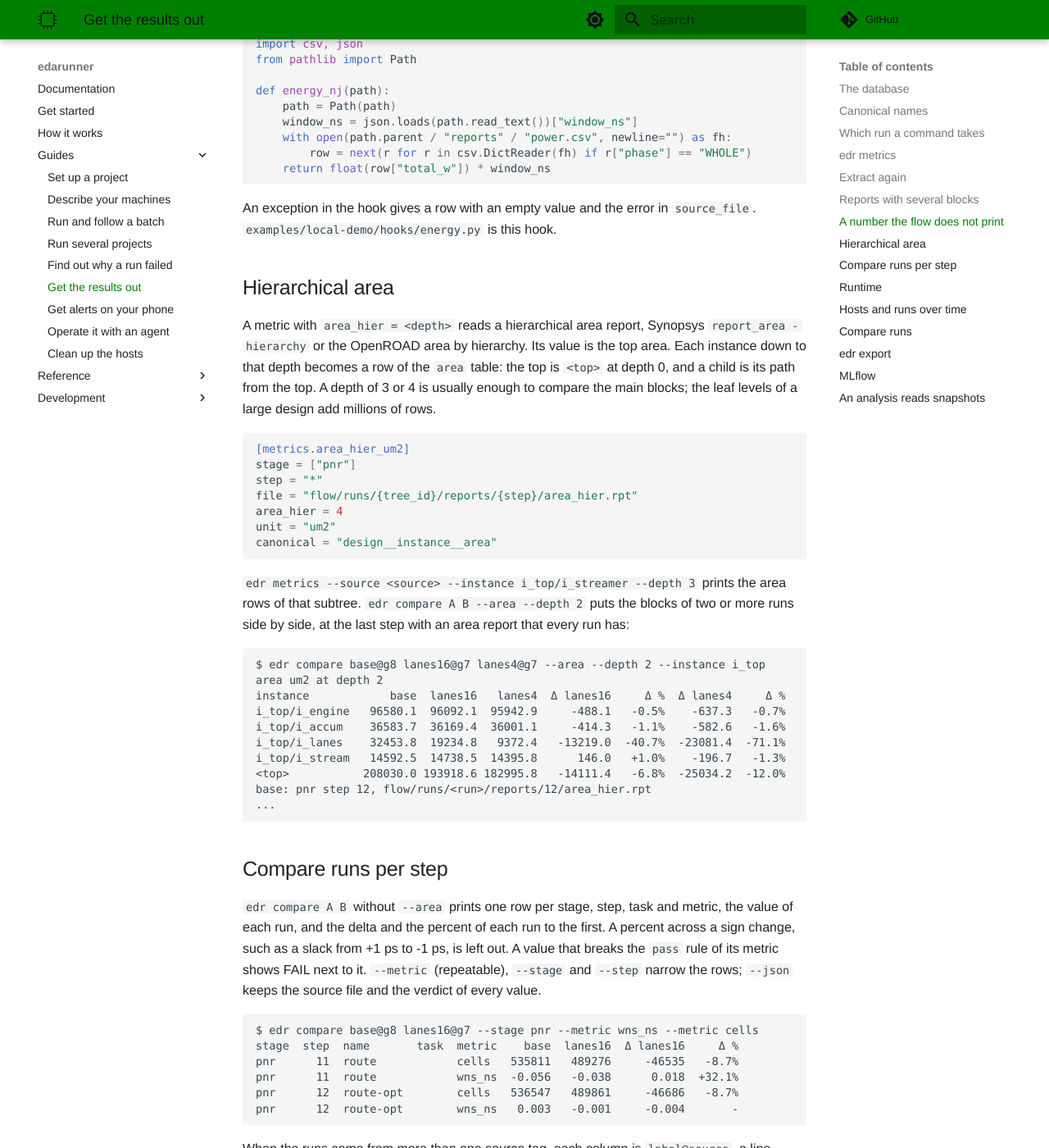
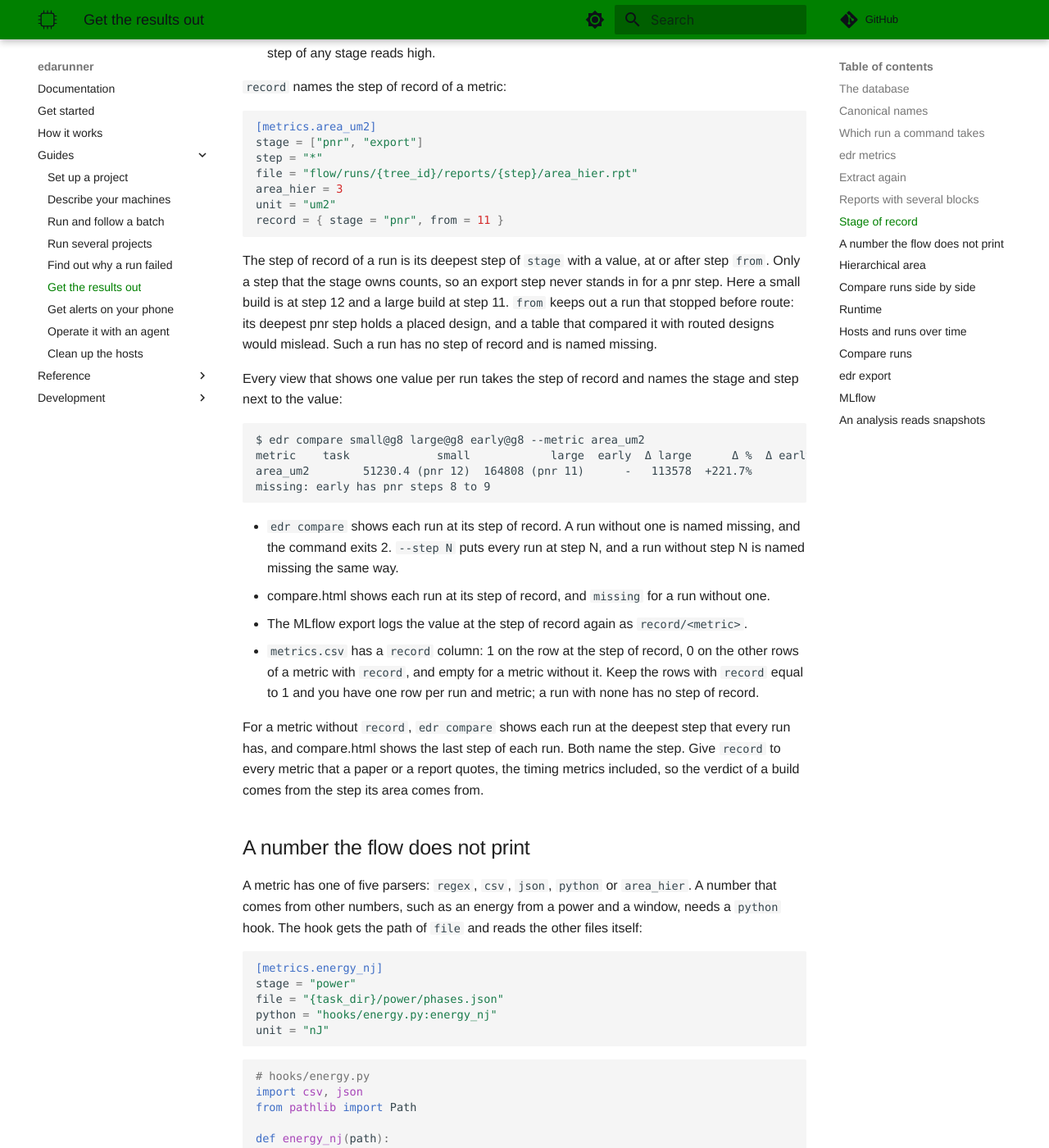
Before and after one commit to lionnus/edarunner, an MkDocs documentation site: the page built from docs/guides/results.md, in a window 1280 px wide and 1400 px high, scrolled down 5699 px. Shown: the whole window at 82% size. Built offline with MkDocs 1.6.1 and Material for MkDocs 9.7.7, drawn with Linux system fonts in a browser that asks for light colours; comment, search, counter and statistics services are not loaded; some of the changed text lies outside the part shown.

Commit message:
:memo: docs: Describe the stage of record

````diff
--- a/docs/guides/results.md
+++ b/docs/guides/results.md
@@ -223,6 +223,70 @@ pnr       11  route             -0.071  -0.047  flow/runs/<run>/reports/11/qor.r
 pnr       12  route-opt         -0.035   0.036  flow/runs/<run>/reports/12/qor.rpt:64
 ```
 
+## Stage of record
+
+A metric with `step = "*"` has one value per step, but a table that
+shows one number per run needs one step per run. The deepest step is
+often the wrong one, for two reasons:
+
+- The runs of one sweep can end at different steps. Say the small builds
+  of a sweep finish route-opt at step 12, while the large builds stop
+  after route at step 11 because route-opt does not fit their budget.
+  The deepest step that all of them have is 11, so a table of both
+  would show the small builds before route-opt.
+- A later stage can own later steps. An export stage that runs eco-route
+  and fillers after route-opt writes its own area reports at steps 13 to
+  15. Eco-route adds cells, so the area of an export step is not the
+  routed area, and the deepest step of any stage reads high.
+
+`record` names the step of record of a metric:
+
+```toml
+[metrics.area_um2]
+stage = ["pnr", "export"]
+step = "*"
+file = "flow/runs/{tree_id}/reports/{step}/area_hier.rpt"
+area_hier = 3
+unit = "um2"
+record = { stage = "pnr", from = 11 }
+```
+
+The step of record of a run is its deepest step of `stage` with a value,
+at or after step `from`. Only a step that the stage owns counts, so an
+export step never stands in for a pnr step. Here a small build is at
+step 12 and a large build at step 11. `from` keeps out a run that
+stopped before route: its deepest pnr step holds a placed design, and a
+table that compared it with routed designs would mislead. Such a run has
+no step of record and is named missing.
+
+Every view that shows one value per run takes the step of record and
+names the stage and step next to the value:
+
+```
+$ edr compare small@g8 large@g8 early@g8 --metric area_um2
+metric    task             small            large  early  Δ large      Δ %  Δ early  Δ %
+area_um2        51230.4 (pnr 12)  164808 (pnr 11)      -   113578  +221.7%        -    -
+missing: early has pnr steps 8 to 9
+```
+
+- `edr compare` shows each run at its step of record. A run without one
+  is named missing, and the command exits 2. `--step N` puts every run
+  at step N, and a run without step N is named missing the same way.
+- compare.html shows each run at its step of record, and `missing` for
+  a run without one.
+- The MLflow export logs the value at the step of record again as
+  `record/<metric>`.
+- `metrics.csv` has a `record` column: 1 on the row at the step of
+  record, 0 on the other rows of a metric with `record`, and empty for a
+  metric without it. Keep the rows with `record` equal to 1 and you have
+  one row per run and metric; a run with none has no step of record.
+
+For a metric without `record`, `edr compare` shows each run at the
+deepest step that every run has, and compare.html shows the last step of
+each run. Both name the step. Give `record` to every metric that a paper
+or a report quotes, the timing metrics included, so the verdict of a
+build comes from the step its area comes from.
+
 ## A number the flow does not print
 
 A metric has one of five parsers: `regex`, `csv`, `json`, `python` or
@@ -275,39 +339,46 @@ canonical = "design__instance__area"
 
 `edr metrics --source <source> --instance i_top/i_streamer --depth 3` prints
 the area rows of that subtree. `edr compare A B --area --depth 2` puts the
-blocks of two or more runs side by side, at the last step with an area
-report that every run has:
+blocks of two or more runs side by side, each at its
+[step of record](#stage-of-record), or at the deepest step that every run
+has when the area metric has no `record`. The header names the stage and
+step of each run:
 
 ```
 $ edr compare base@g8 lanes16@g7 lanes4@g7 --area --depth 2 --instance i_top
 area um2 at depth 2
-instance            base  lanes16   lanes4  Δ lanes16     Δ %  Δ lanes4     Δ %
-i_top/i_engine   96580.1  96092.1  95942.9     -488.1   -0.5%    -637.3   -0.7%
-i_top/i_accum    36583.7  36169.4  36001.1     -414.3   -1.1%    -582.6   -1.6%
-i_top/i_lanes    32453.8  19234.8   9372.4   -13219.0  -40.7%  -23081.4  -71.1%
-i_top/i_stream   14592.5  14738.5  14395.8      146.0   +1.0%    -196.7   -1.3%
-<top>           208030.0 193918.6 182995.8   -14111.4   -6.8%  -25034.2  -12.0%
-base: pnr step 12, flow/runs/<run>/reports/12/area_hier.rpt
+instance        base (pnr 12)  lanes16 (pnr 12)  lanes4 (pnr 12)  Δ lanes16     Δ %  Δ lanes4     Δ %
+i_top/i_engine        96580.1           96092.1          95942.9     -488.1   -0.5%    -637.3   -0.7%
+i_top/i_accum         36583.7           36169.4          36001.1     -414.3   -1.1%    -582.6   -1.6%
+i_top/i_lanes         32453.8           19234.8           9372.4   -13219.0  -40.7%  -23081.4  -71.1%
+i_top/i_stream        14592.5           14738.5          14395.8      146.0   +1.0%    -196.7   -1.3%
+<top>                208030.0          193918.6         182995.8   -14111.4   -6.8%  -25034.2  -12.0%
+base: flow/runs/<run>/reports/12/area_hier.rpt
 ...
 ```
 
-## Compare runs per step
+## Compare runs side by side
 
-`edr compare A B` without `--area` prints one row per stage, step, task
-and metric, the value of each run, and the delta and the percent of each
-run to the first. A percent across a sign change, such as a slack from
-+1 ps to -1 ps, is left out. A value that breaks the `pass` rule of its
-metric shows FAIL next to it. `--metric` (repeatable), `--stage` and
-`--step` narrow the rows; `--json` keeps the source file and the verdict
-of every value.
+`edr compare A B` without `--area` prints one row per task and metric:
+the value of each run with its stage and step, and the delta and the
+percent of each run to the first. Each run is at its
+[step of record](#stage-of-record), or at the deepest step that every
+run has for a metric without `record`. `--step N` puts every run at
+step N. A percent across a sign change, such as a slack from +1 ps to
+-1 ps, is left out. A value that breaks the `pass` rule of its metric
+shows FAIL next to it. `--metric` (repeatable) and `--stage` narrow the
+rows; `--json` keeps the source file and the verdict of every value and
+lists the missing runs.
 
 ```
-$ edr compare base@g8 lanes16@g7 --stage pnr --metric wns_ns --metric cells
-stage  step  name       task  metric    base  lanes16  Δ lanes16     Δ %
-pnr      11  route            cells   535811   489276     -46535   -8.7%
-pnr      11  route            wns_ns  -0.056   -0.038      0.018  +32.1%
-pnr      12  route-opt        cells   536547   489861     -46686   -8.7%
-pnr      12  route-opt        wns_ns   0.003   -0.001     -0.004       -
+$ edr compare base@g8 lanes16@g7 --metric wns_ns --metric cells
+metric  task             base          lanes16  Δ lanes16    Δ %
+cells         536547 (pnr 12)  489861 (pnr 12)     -46686  -8.7%
+wns_ns         0.003 (pnr 12)  -0.001 (pnr 12)     -0.004      -
+$ edr compare base@g8 lanes16@g7 --metric wns_ns --metric cells --step 11
+metric  task             base          lanes16  Δ lanes16     Δ %
+cells         535811 (pnr 11)  489276 (pnr 11)     -46535   -8.7%
+wns_ns        -0.056 (pnr 11)  -0.038 (pnr 11)      0.018  +32.1%
 ```
 
 When the runs come from more than one source tag, each column is
@@ -318,8 +389,8 @@ ids after it. `--area` names its columns the same way.
 ```
 $ edr compare base@3f9a2c1 base@3f9a2c1-dirty-7b21c0d9 --stage pnr --step 12 --metric cells
 mixed sources: 3f9a2c1, 3f9a2c1-dirty-7b21c0d9
-stage  step  name       task  metric  base@3f9a2c1  base@3f9a2c1-dirty-7b21c0d9  Δ base@3f9a2c1-dirty-7b21c0d9    Δ %
-pnr      12  route-opt        cells         536547                       536102                           -445  -0.1%
+metric  task     base@3f9a2c1  base@3f9a2c1-dirty-7b21c0d9  Δ base@3f9a2c1-dirty-7b21c0d9    Δ %
+cells         536547 (pnr 12)              536102 (pnr 12)                           -445  -0.1%
 ```
 
 ## Runtime
@@ -373,12 +444,12 @@ Every watcher cycle writes `data/board/`:
 |---|---|
 | `board.json` | the runs of the live batches, the last 50 events and the host probes, for a script |
 | `status.html` | a phone-width page: every run in board order, the last 50 events, the hosts, and a chart of the cores and RAM in use per host over the last day |
-| `compare.html` | the runs with their parameters as columns and a filter per column, a compare table of the final metrics with the difference to the first ticked run, the area delta of two runs, and four plots |
+| `compare.html` | the runs with their parameters as columns and a filter per column, a compare table of each metric at its step of record, else at its last step, with the stage and step of each value and the difference to the first ticked run, the area delta of two runs, and four plots |
 
 `compare.html` is one self-contained page over the database's runs,
-parameters, metrics and the last area report of each run down to depth 3. A
-filter keeps the rows whose cell holds its text; `>n` and `<n` compare
-numbers. The tables need nothing else, but the plots need Plotly. They show
+parameters, metrics and the area report of each run at its step of
+record, else at its last step, down to depth 3. A filter keeps the rows
+whose cell holds its text; `>n` and `<n` compare numbers. The tables need nothing else, but the plots need Plotly. They show
 a metric over the steps with the step names, a scatter of any two columns,
 the power parts (`power__*` without `power__total`), and parallel
 coordinates over every shown run, with an axis per parameter that differs
@@ -393,8 +464,9 @@ cd data/board && python -m http.server --bind 127.0.0.1 8000
 ```
 
 On the phone, `/compare <handle>...` puts the metrics of several runs
-side by side, `/metric <name>` shows one metric per run, `/board` sends
-the two pages as files, and `/csv <source>` sends `metrics.csv`;
+side by side as `edr compare` does, `/metric <name>` shows one metric
+per run, `/board` sends the two pages as files, and `/csv <source>`
+sends `metrics.csv`;
 [alerts.md](alerts.md#files) has the bot.
 
 ## edr export
@@ -419,7 +491,7 @@ exports/3f9a2c1/
 |---|---|
 | `manifest.json` | `producer`, `created`, `schema` (2), `project`, `sources`, `runs` (id, label, config, build tag, source, host, phase, and a `record`), `tables` with the row counts, `files` with path, size and sha256, `incomplete` with every exported run whose phase is not `done`, and `skipped` with the other runs of each label and source; an entry of `incomplete` or `skipped` holds the run id, label, source and phase |
 | `runs.csv` | `run_id,label,config,build_tag,source,host,phase,started,ended` |
-| `metrics.csv` | `run_id,label,config,source,stage,step,task,metric,canonical,value,unit,source_file` |
+| `metrics.csv` | `run_id,label,config,source,stage,step,task,metric,canonical,value,unit,source_file,record`; `record` marks the [step of record](#stage-of-record) |
 | `<label>/` | `data/results/<run_id>/` of that run, without `log/` and `*.log` unless `--with-logs`; `<label>@<source>/` when the runs come from more than one tag |
 
 `--source` may be given more than once, for a table that needs a done
@@ -461,7 +533,8 @@ Each run becomes one MLflow run in one experiment per project, named by
 its label and tagged with `edr.run_id`, `edr.project`, `edr.source`,
 `edr.batch`, `edr.host` and `edr.phase`. The parameters are the
 `parameters` table. A metric is logged at its step, and a task metric
-under `<name>/<task>`. The stage and step times are the metrics
+under `<name>/<task>`. The value at the step of record is logged again
+as `record/<name>`, at that step. The stage and step times are the metrics
 `runtime_s/<stage>`, `runtime_s/step` at the step number and
 `runtime_s/total`. The collected files up to 1 MiB are the artifacts. A
 run already in the store is skipped, so the export can run again after
````
Also changed, not shown: examples/local-demo/README.md (+2 -1 lines).
